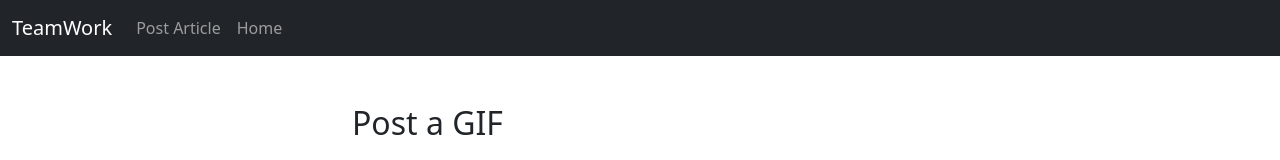
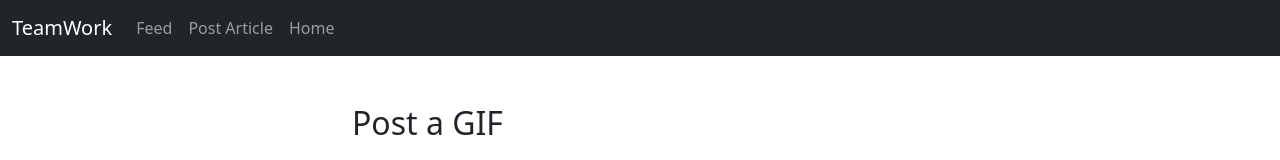
Before and after one commit to isaac-alexander/AdminTask, an Angular app: page /post-gif in a window 1280 px wide. Shown: the top 160 px of the page. Built offline with nearby package versions, Linux system fonts and the light colour scheme.

Commit message:
src/app/pages/post-gif/post-gif.html

```diff
--- a/src/app/pages/post-gif/post-gif.html
+++ b/src/app/pages/post-gif/post-gif.html
@@ -7,6 +7,7 @@
 
         <div class="collapse navbar-collapse" id="navContent">
             <ul class="navbar-nav me-auto mb-2 mb-lg-0">
+                <li class="nav-item"><a class="nav-link" routerLink="/feed">Feed</a></li>
                 <li class="nav-item"><a class="nav-link" routerLink="/post-article">Post Article</a></li>
                 <li class="nav-item"><a class="nav-link" routerLink="/homepage">Home</a></li>
             </ul>
```
